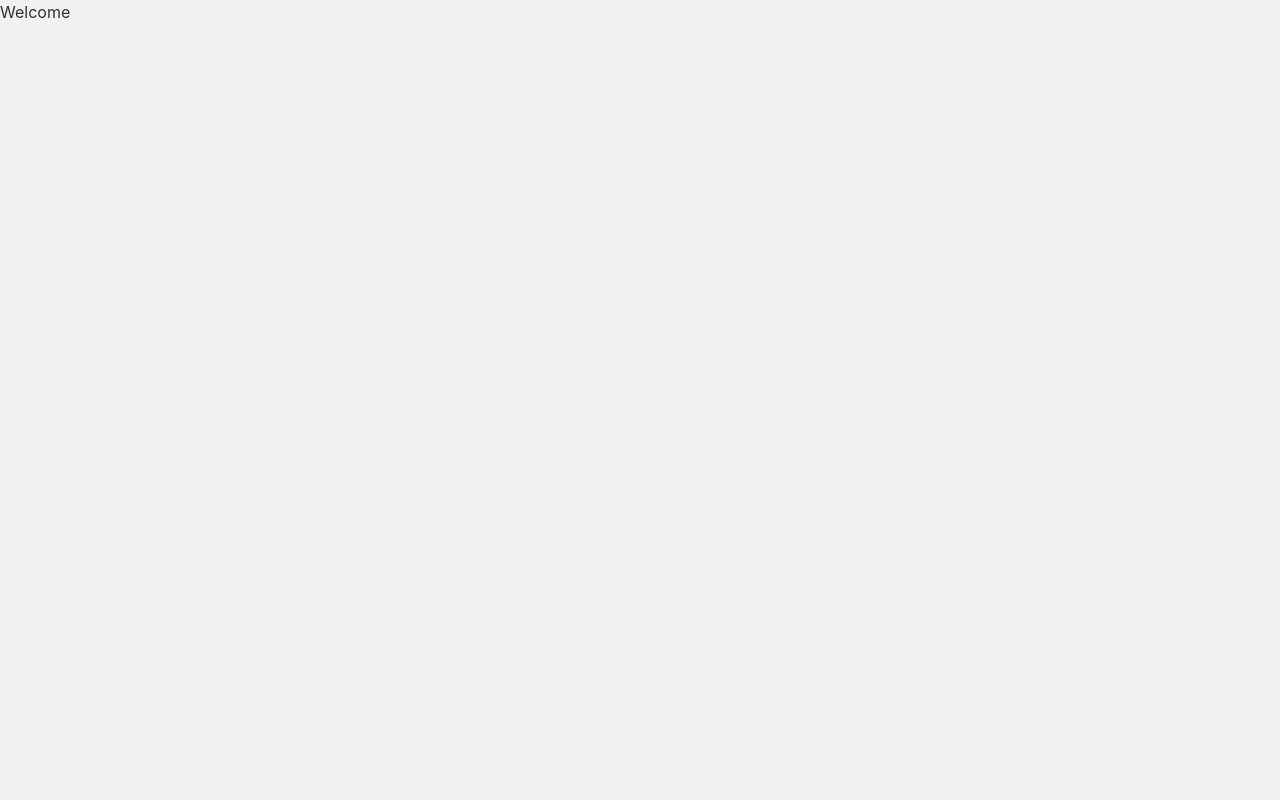
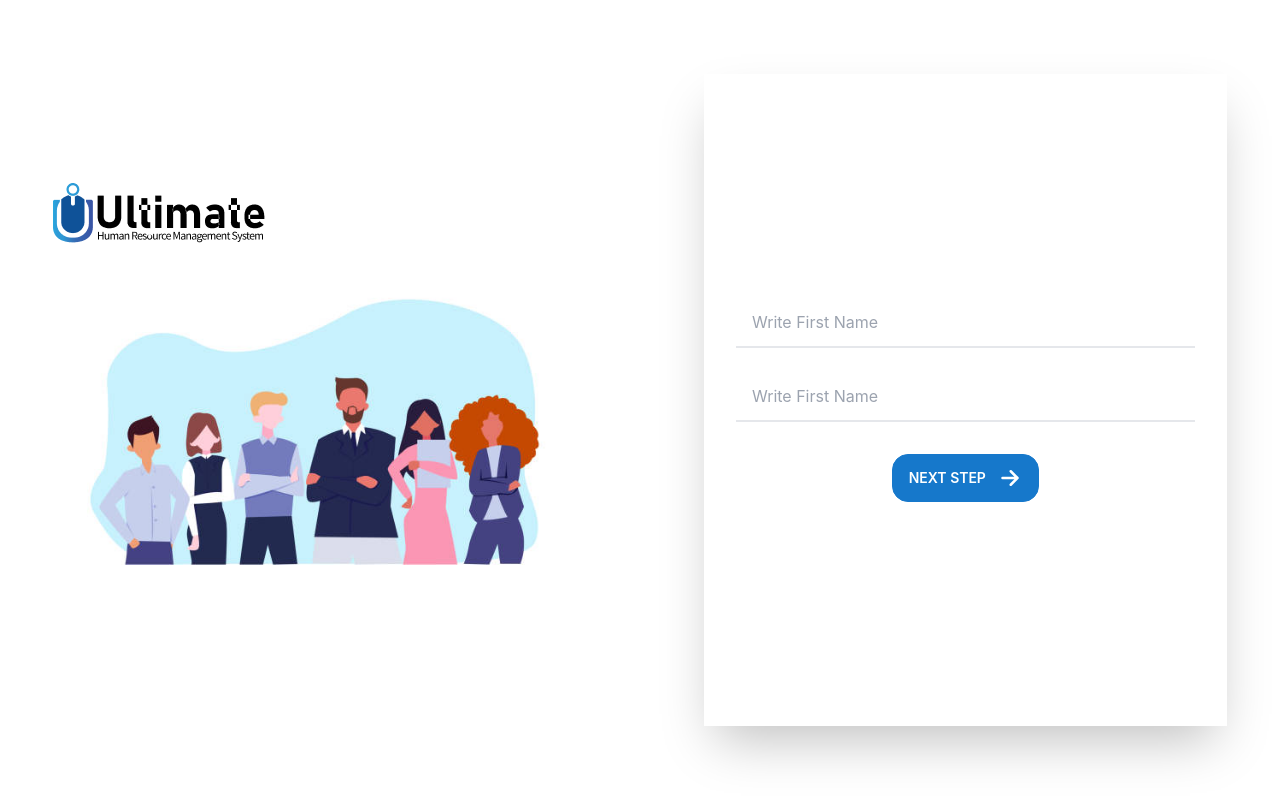
Before and after one commit to ismailjosim/login-signup-task, a React (Create React App) app: page / in a window 1280 px wide. Built offline with nearby package versions, Linux system fonts and the light colour scheme.

Commit message:
add form and form input 2 steps

```diff
--- a/src/App.js
+++ b/src/App.js
@@ -4,7 +4,7 @@ import Form from './Components/Form';
 
 function App() {
   return (
-    <div>
+    <div className='w-11/12 mx-auto'>
       <Form />
     </div>
   );
--- a/src/Components/Form.jsx
+++ b/src/Components/Form.jsx
@@ -6,8 +6,31 @@ const Form = () => {
     const { personName } = useContext(FormContext);
 
     return (
-        <div>
-            <h3>Welcome</h3>
+        <div className="h-screen flex">
+            <div className="grid lg:grid-cols-2 justify-between items-center gap-32">
+                <div className="text-center lg:text-left">
+                    <img src="logo.png" alt="" />
+                    <img src="formImg.png" alt="" />
+                </div>
+                <div className="py-48 shadow-2xl bg-base-100">
+                    <div className="card-body">
+                        <div className="form-control border-b-2 mb-4">
+                            <input type="text" placeholder="Write First Name" className="input border-none outline-none hover:border-none hover:outline-none" />
+                        </div>
+                        <div className="form-control border-b-2">
+                            <input type="text" placeholder="Write First Name" className="input border-none outline-none hover:border-none hover:outline-none" />
+                        </div>
+                        <div className="mt-6 mx-auto">
+                            <button className="btn btn-primary text-white flex gap-3 rounded-2xl">
+                                <span>Next Step</span>
+                                <svg xmlns="http://www.w3.org/2000/svg" fill="none" viewBox="0 0 24 24" strokeWidth={2.5} stroke="currentColor" className="w-6 h-6">
+                                    <path strokeLinecap="round" strokeLinejoin="round" d="M4.5 12h15m0 0l-6.75-6.75M19.5 12l-6.75 6.75" />
+                                </svg>
+                            </button>
+                        </div>
+                    </div>
+                </div>
+            </div>
         </div>
     );
 };
--- a/tailwind.config.js
+++ b/tailwind.config.js
@@ -16,7 +16,7 @@ module.exports = {
 
           "neutral": "#242424",
 
-          "base-100": "#F1F1F1",
+          "base-100": "#FFFFFF",
 
           "info": "#4B8EEC",
 
```
Also changed, not shown: public/formImg.png (added), public/logo.png (added).
